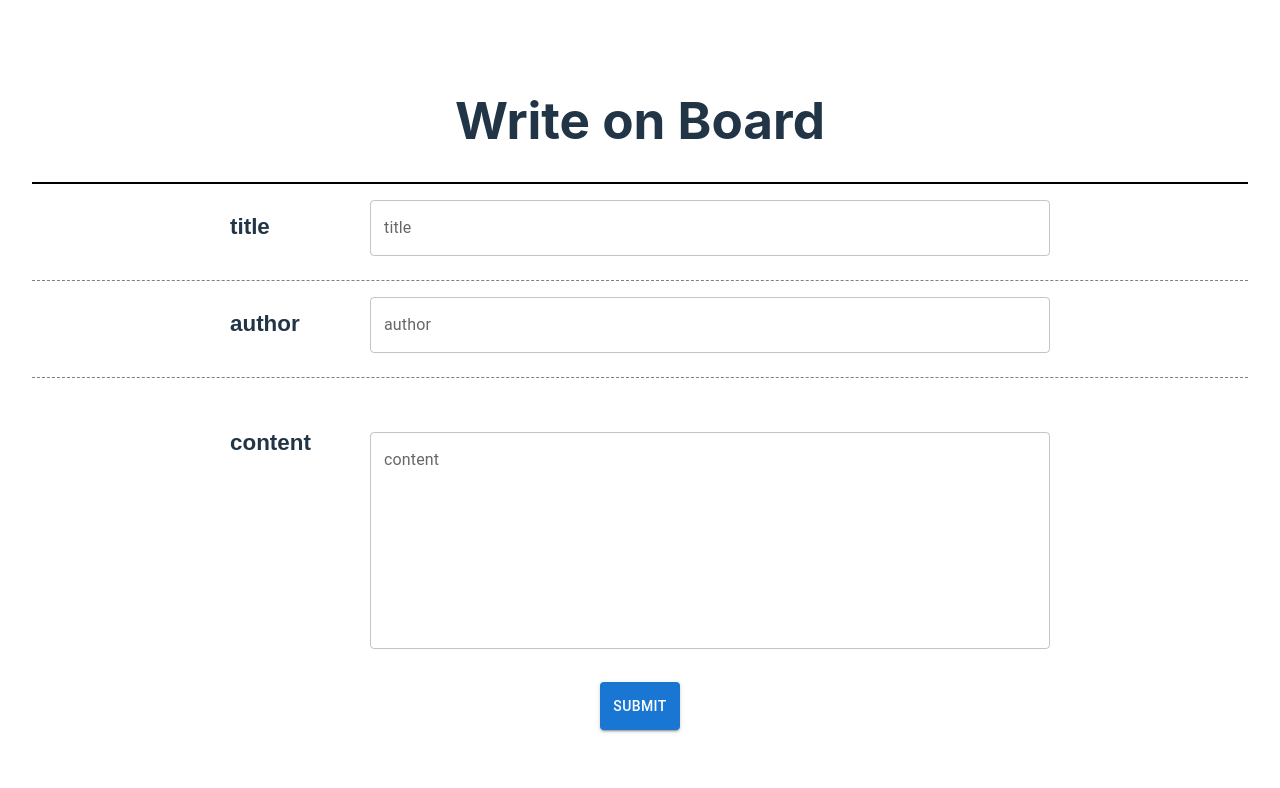
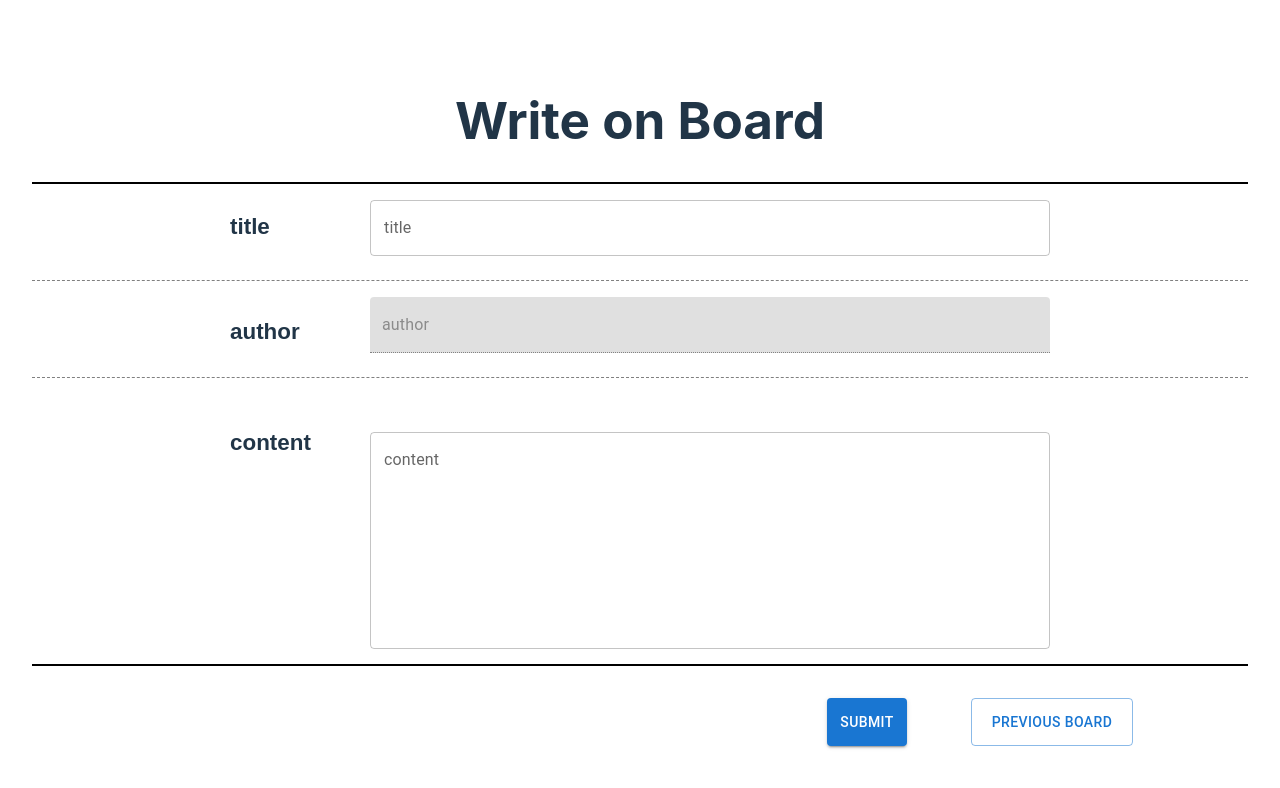
Before and after one commit to daumtto53/mini_board, a React (Vite) app in the folder frontend/: page /write in a window 1280 px wide. Shown: the top 788 px of the page. Built offline with nearby package versions, Linux system fonts and the light colour scheme.

Commit message:
feat(frontend): add & style BoardWrite button.

```diff
--- a/frontend/src/BoardWrite/BoardWriteForm.jsx
+++ b/frontend/src/BoardWrite/BoardWriteForm.jsx
@@ -29,11 +29,11 @@ export default function BoardWriteForm() {
                     <dt>author</dt>
                     <dd>
                         <TextField
-                            variant="outlined"
+                            variant="filled"
                             id="board-write-author"
                             label="author"
                             name="author"
-                            disabled={false}
+                            disabled={true}
                             sx={{
                                 width: "85vh",
                                 minWidth: "40px",
@@ -62,16 +62,30 @@ export default function BoardWriteForm() {
                 </dl>
             </div>
             <div className={styles.submit}>
+                <div className={styles["button-position"]}>
                     <Button
                         type="submit"
                         variant="contained"
                         sx={{
                             height: "3rem",
-						width: "10vh"
+                            width: "10vh",
+							m: "0 4rem"
                         }}
                     >
                         Submit
                     </Button>
+                    <Button
+                        type="text"
+                        variant="outlined"
+                        sx={{
+                            height: "3rem",
+							p: "0 5rem",
+                            width: "10vh",
+                        }}
+                    >
+                        Previous Board
+                    </Button>
+                </div>
             </div>
         </form>
     );
--- a/frontend/src/BoardWrite/css/BoardWrite.module.css
+++ b/frontend/src/BoardWrite/css/BoardWrite.module.css
@@ -22,6 +22,7 @@
 	border-top: 2px solid black;
 	width: 80% auto;
 	height: 100%;
+
 }
 
 .write-form {
@@ -66,10 +67,17 @@
 .write-form > .content > dl {
 	height: 100%;
 	margin: 3rem auto;
+	border-bottom: 2px solid black;
 }
 
 
 
 .write-form .submit {
-	margin-top: 1rem;
+	display: flex;
+	margin-top: 2rem;
+	flex-direction: row-reverse;
 }
+
+.write-form .submit > .button-position {
+	width: 600px;
+}
```
Lines whose indentation alone changed are shown as unchanged.
